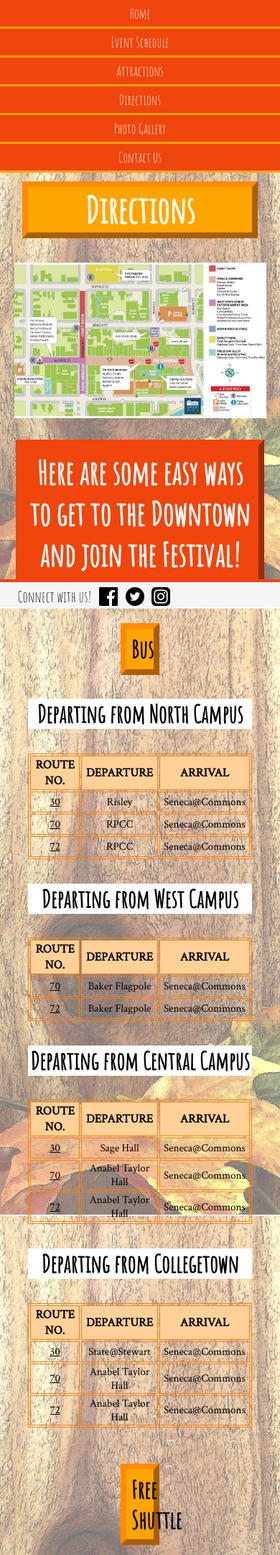
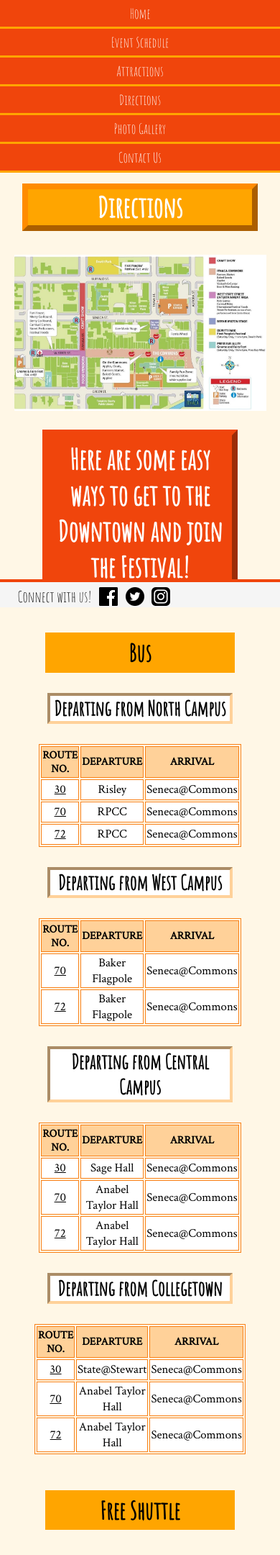
Before and after one commit to RaghavBatra/INFO-1300-Project, a PHP site: page /directions.php in a window 390 px wide. Shown: the top 2161 px of the page at 72% size. Run offline with PHP 8.4, Linux system fonts and the light colour scheme; some libraries are stand-ins or nearby versions.

Commit message:
major changes

```diff
--- a/attractions.php
+++ b/attractions.php
@@ -13,7 +13,7 @@
     <?php
         include 'includes/header.php';
     ?>
-
+    <div id= "attractioncontent">
       <div id="attractions">
           <h3>Cheap Food</h3>
           <img src="images/larger.jpg" alt="apple">
@@ -37,7 +37,7 @@
         <p>to immerse in the local culture,</p>
         <p>and most importantly, to have fun!</p>
     </div>
-    <br>
+  </div>
 
     <?php
         include 'includes/footer.php';
--- a/css/site.css
+++ b/css/site.css
@@ -1,10 +1,5 @@
 body {
-    /*background-color: white;*/
-    background-image: url("../images/wood5.jpg");
-    background-repeat: no-repeat;
-    background-size: cover;
- background-position: center;
- background-attachment: fixed;
+    background-color: #fff7e6;
     font-family: Amatic SC;
     padding: 0;
     margin: 0;
@@ -183,7 +178,7 @@ body {
 }
 h1 {
     text-align: center;
-    font-size: 4em;
+    font-size: 3.5em;
     border: 8px outset #F0450C;
     background-color: #F0450C;
     color:white;
@@ -285,6 +280,12 @@ h5 {
     margin-left: 2.5em;
 }
 
+#directions {
+    margin:0;
+    margin:auto;
+    width:80%;
+}
+
 #directions > h2 {
     text-align: center;
     font-size: 3em;
@@ -297,19 +298,20 @@ h5 {
 #directions > div > h2 {
     text-align: center;
     font-size: 3em;
-    border: 8px outset darkorange;
+    /*border: 8px outset #ff8f66;*/
+    border:none;
     background-color:orange;
     margin-left: 5em;
     margin-right:5em;
-    margin-top:1.5em;
+    margin-top:1em;
     padding:0.2em;
 }
 
 #directions > div > h3 {
     text-align: center;
     background-color:white;
-    border-style: none;
-    font-size: 3em;
+    border: 4px #ffd199 inset;
+    font-size: 2.5em;
     /*border: none;*/
     margin-left:auto;
     margin-right:auto;
@@ -345,6 +347,7 @@ td {
     border: 1px;
     border-color: #F88017;
     border-style: solid;
+    background-color: white;
     width: 300px;
     font-size: 0.9em;
     font-weight: lighter;
@@ -370,6 +373,7 @@ td > a {
     font-size: 5em;
 }
 
+
 #list {
     margin-bottom:6em;
 }
@@ -377,10 +381,17 @@ td > a {
     display:inline;
     text-align: center;
     border: 2px inset;
-    background-color: lightgray;
+    background-color: white;
+    margin:0;
+    margin:auto;
     font-size: 3em;
+    margin-left: 2em;
+    padding:0.2em;
+}
+
+#parking {
     margin-left: 4em;
-    padding:0.2em;
+
 }
 
 #slides {
@@ -424,6 +435,7 @@ button:hover {
     margin:auto;
     display: block;
     margin-bottom: 5em;
+    border: 8px #ffd199 outset;
 }
 
 #buttons {
@@ -470,6 +482,10 @@ button:hover {
     margin-bottom: 5em;
 }
 
+#attractioncontent > h2 {
+    margin:0;
+    margin:auto;
+}
 
 #attractions > h3 {
     text-align: center;
@@ -478,6 +494,7 @@ button:hover {
     margin-right:1.5em;
     margin-top: 1.5em;
     padding:0.2em;
+    color:white;
 }
 
 #attractions > img {
@@ -489,16 +506,20 @@ button:hover {
 
 #mustsee {
     color: #000;
-    width: 50%;
+    width: 100%;
     background-image: url('../images/rsz_back.jpg');
     /* Image credits :https://eatingcloudsinitaly.com/2014/11/*/
     display: block;
     margin: auto;
+    margin-bottom:6em;
     background-size: cover;
+    padding:2em;
 }
+
 #mustsee > p {
     text-align: center;
     font-size: 2.5em;
+    margin:0;
     font-weight: bold;
 }
 
@@ -516,7 +537,12 @@ button:hover {
 }
 
 @media screen and (max-width: 480px) {
-
+    h5 {
+        font-size:3.5em;
+        margin: auto;
+        margin-top: 4.5em;
+        width: 80%;
+    }
     /* Global nav */
 
     #global_nav li a {
@@ -555,7 +581,7 @@ button:hover {
     }
 
     #appleicon{
-        width: 50%;
+        width: 30%;
         margin-bottom: 3em;
         margin-left: auto;
         margin-right: auto;
@@ -611,21 +637,25 @@ button:hover {
     #schedule > table {
         width: 80%;
         display: block;
+        font-size:1.2em;
     }
 
     #event_header > h5 {
-        margin-top: 3.5em;
-        margin-left: auto;
-        margin-right: auto;
-        width: 80%;
+        font-size:3em;
+        margin-top:5.5em;
     }
 
     /* Directions */
 
     #content > h5 {
-        margin-top: 5em;
-        margin-left: auto;
-        margin-right: auto;
+        margin-top: 6.5em;
+
+    }
+
+    #directions > div > h2 {
+        margin:0;
+        margin:auto;
+        margin-top:1.5em;
         width: 80%;
     }
 
@@ -641,33 +671,54 @@ button:hover {
         width: 80%;
     }
 
-    /* Photo gallery */
-
-    #gallery > h5 {
-        text-align: center;
-        color: white;
-        font-size: 4.5em;
-        border: 8px outset darkorange;
-        padding: 0em;
-        margin: auto;
-        width: 80%;
-        margin-top: 3.5em;
-        /* margin-left: 2em; */
-        margin-left: auto;
-        margin-right: auto;
-        display: block;
-        background-color: orange;
+    th{
+        font-size:0.9em;
     }
 
+    td{
+        font-size:1em;
+    }
 
+    #list > p {
+        display:block;
+        margin:0;
+        margin:auto;
+    }
+
+    #parking {
+        display:none;
+    }
+
+    /* Attractions */
+    #attractioncontent {
+        margin:0;
+        margin:auto;
+        margin-top: 16em;
+    }
+
+    #attractioncontent > h2 {
+        font-size:3em;
+    }
+
+    #attractions > img {
+        display: block;
+        margin:0;
+        margin:auto;
+        /*margin-left: auto;
+        margin-right: auto;*/
+        margin-bottom: 4em;
+        width:80%
+    }
+
+    #mustsee {
+        width: 80%;
+        margin-bottom:5em;
+    }
+
+    #mustsee > p {
+        font-size: 1.8em;
+    }
     /* Contact us */
-
-    #mainbody > h5 {
-        font-size: 4em;
-        margin: auto;
-        margin-top: 4em;
-        width: 80%;
-    }
 
     #maincontent {
         display:block;
--- a/directions.php
+++ b/directions.php
@@ -209,7 +209,8 @@
                     <p> Seneca Garage </p>
                     <p> Green St. Garage </p>
                     <p> Cayuga Garage </p>
-
+                    <img src="images/parking.png" id="parking" alt="parking icon">
+                    <!-- Image Credits: http://www.apartments-curavic.com/car.png-->
         		</div>
 
         	</div>
--- a/eventschedule.php
+++ b/eventschedule.php
@@ -5,6 +5,7 @@
     <title>Ithaca Apple Fest</title>
     <link rel="stylesheet" href="css/site.css">
     <link href="https://fonts.googleapis.com/css?family=Amatic+SC" rel="stylesheet">
+    <link href="https://fonts.googleapis.com/css?family=Crimson+Text" rel="stylesheet">
     <script src="https://ajax.googleapis.com/ajax/libs/jquery/3.1.1/jquery.min.js"></script>
     <script src="js/change_logo.js"></script>
     </head>
@@ -45,7 +46,7 @@
                 <td>Riley Owens</td>
             </tr>
             <tr>
-                <td>1:45 - 2PM</td>
+                <td>1:45 - 2:00PM</td>
                 <td>GiveAways</td>
             </tr>
             <tr>
@@ -70,7 +71,7 @@
             </tr>
             <tr>
                 <td>10:00 - 10:45AM</td>
-                <td>IC Voicestream, Ithacapella， Premium Band</td>
+                <td>IC Voicestream, Ithacapella, Premium Band</td>
             </tr>
             <tr>
                 <td>11:00 - 11:45AM</td>
```
Also changed, not shown: images/parking.png (added), images/wood5.jpg. Lines whose indentation alone changed are shown as unchanged.
